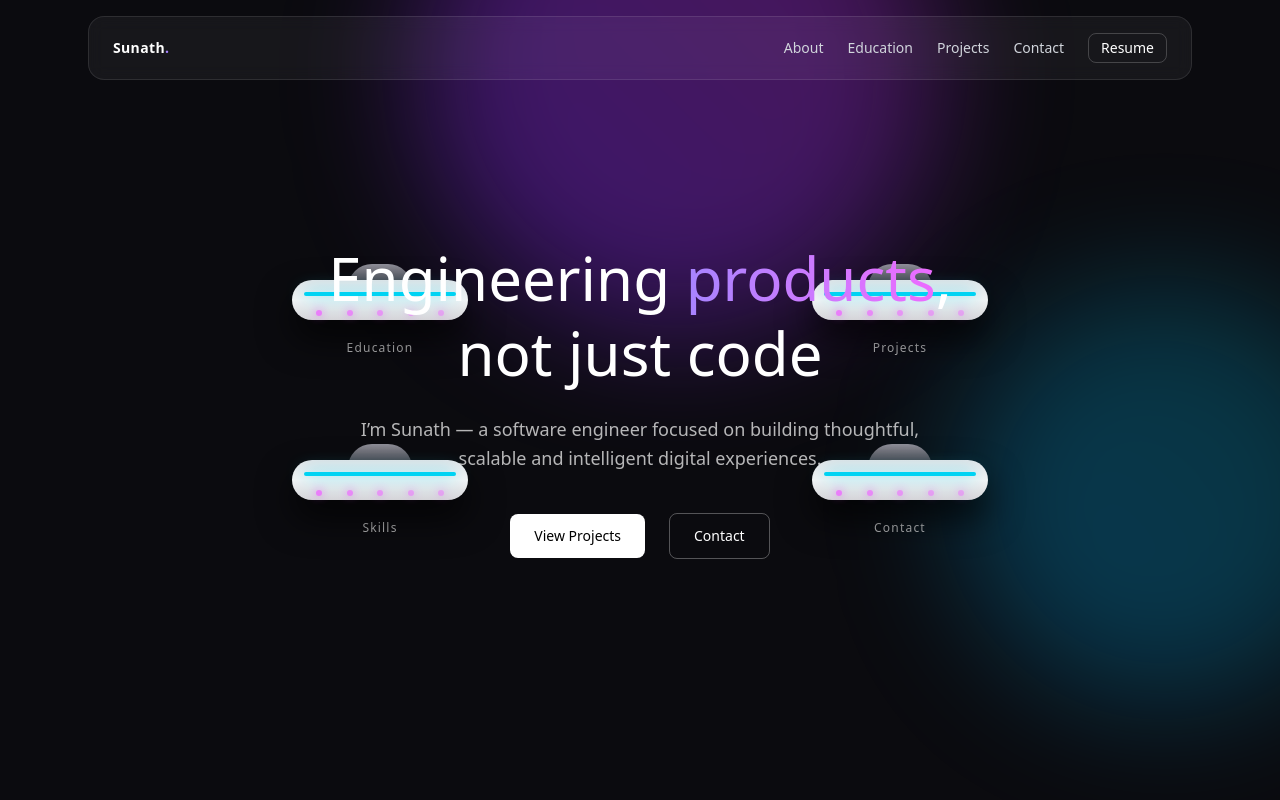
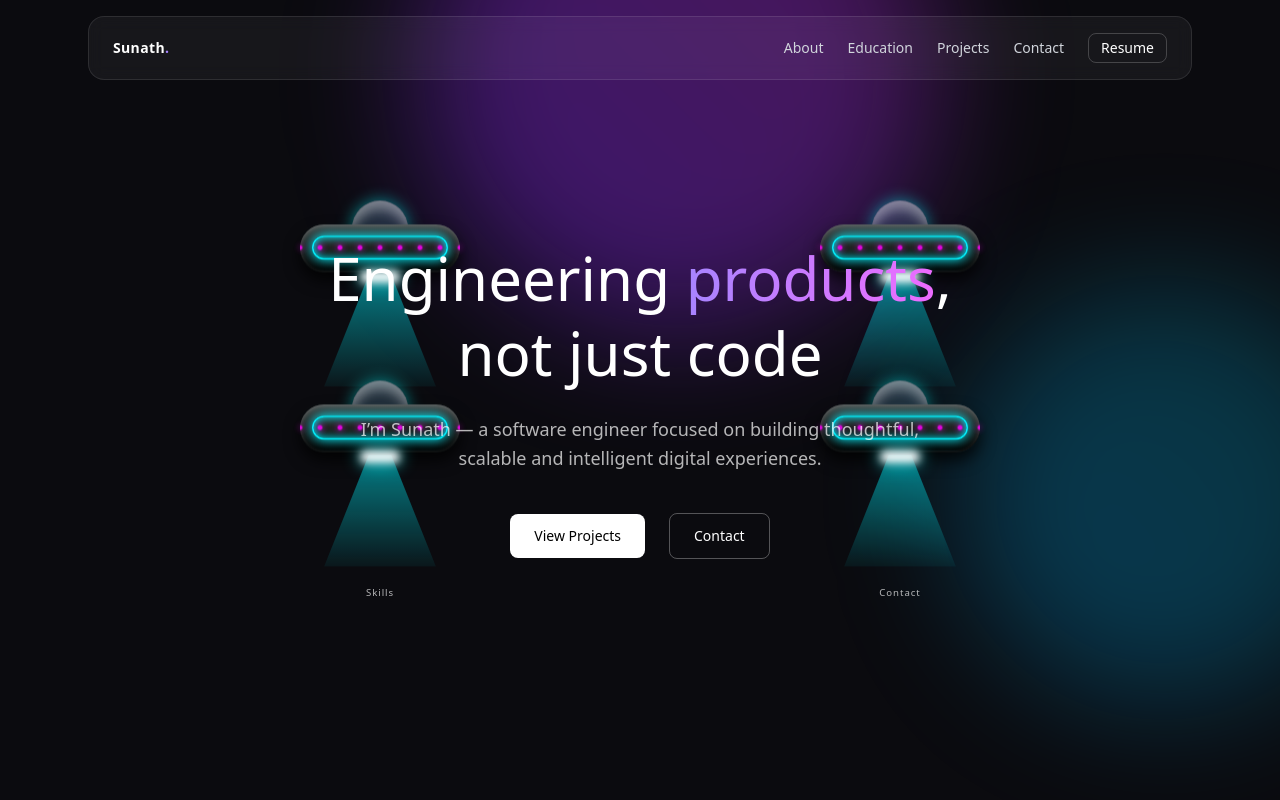
Before and after one commit to sunath2711/portfolioProject, a Next.js app: page / in a window 1280 px wide. Shown: the top 800 px of the page. Built offline with nearby package versions, Linux system fonts and the light colour scheme.

Commit message:
Good ugrade to UFO design

```diff
--- a/components/UfoItem.tsx
+++ b/components/UfoItem.tsx
@@ -11,46 +11,91 @@ export default function UFOItem({ label, onClick }: UFOItemProps) {
   return (
     <motion.button
       onClick={onClick}
-      whileHover={{ scale: 1.08 }}
+      whileHover={{ scale: 1.04 }}
       className="relative flex flex-col items-center focus:outline-none"
+      style={{ transform: "scale(0.8)" }} // 🔹 20% size reduction
     >
-      {/* UFO BODY */}
-      <div className="relative h-16 w-44">
-        {/* Dome */}
-        <div className="absolute left-1/2 top-0 h-6 w-16 -translate-x-1/2 rounded-t-full bg-gradient-to-b from-zinc-400 to-zinc-700 opacity-90 blur-[0.3px]" />
+      <div className="relative flex h-[250px] w-[200px] flex-col items-center">
+        {/* Glass Dome */}
+        <div
+          className="relative z-20 h-[45px] w-[70px] rounded-t-full border border-white/30"
+          style={{
+            background: "rgba(135,206,250,0.2)",
+            backdropFilter: "blur(5px)",
+            boxShadow:
+              "inset 0 10px 15px rgba(255,255,255,0.4), 0 0 20px rgba(0,255,255,0.5)",
+            marginBottom: "-15px",
+          }}
+        />
 
-        {/* Saucer */}
-        <div className="absolute inset-x-0 top-4 h-10 rounded-full bg-gradient-to-b from-zinc-200 via-zinc-100 to-zinc-300 shadow-[0_18px_35px_rgba(0,0,0,0.7)]" />
+        {/* Saucer Body */}
+        <div
+          className="relative z-30 h-[60px] w-[200px] rounded-full"
+          style={{
+            background: "linear-gradient(to bottom, #444, #222, #000)",
+            boxShadow:
+              "inset 0 2px 5px rgba(255,255,255,0.2), 0 10px 20px rgba(0,0,0,0.8)",
+            borderBottom: "2px solid #111",
+          }}
+        >
+          <div
+            className="absolute left-1/2 top-1/2 h-[30px] w-[170px] -translate-x-1/2 -translate-y-1/2 rounded-full"
+            style={{
+              border: "2px solid #00f3ff",
+              boxShadow:
+                "0 0 15px #00f3ff, inset 0 0 10px #00f3ff",
+            }}
+          />
 
-        {/* Neon ring */}
-        <div className="absolute inset-x-3 top-[28px] h-1 rounded-full bg-cyan-400 shadow-[0_0_18px_rgba(34,211,238,1)]" />
+          <div
+            className="absolute inset-0 rounded-full"
+            style={{
+              backgroundImage:
+                "radial-gradient(circle, #ff00ff 2px, transparent 4px)",
+              backgroundSize: "25px 50px",
+              backgroundPosition: "center",
+              animation: "ufoPulse 1.5s infinite",
+            }}
+          />
+        </div>
 
-        {/* Neon dots */}
-        <div className="absolute inset-x-6 bottom-3 flex justify-between">
-          {[0, 1, 2, 3, 4].map((i) => (
-            <span
-              key={i}
-              className="h-1.5 w-1.5 rounded-full bg-fuchsia-400 shadow-[0_0_10px_rgba(217,70,239,1)] animate-pulse"
-              style={{ animationDelay: `${i * 120}ms` }}
-            />
-          ))}
-        </div>
-      </div>
+        <div
+          className="z-40 mt-[-2px] h-[15px] w-[50px] rounded-full"
+          style={{
+            background: "#fff",
+            filter: "blur(5px)",
+            boxShadow: "0 0 20px #00f3ff",
+          }}
+        />
 
-      {/* TRACTOR BEAM */}
-      <div className="pointer-events-none absolute top-[60px] h-40 w-32 origin-top scale-y-0 transition-transform duration-300 group-hover:scale-y-100">
         <div
-          className="h-full w-full bg-gradient-to-b from-cyan-300/40 to-transparent"
+          className="pointer-events-none mt-[-10px] h-[140px] w-[140px]"
           style={{
-            clipPath: "polygon(50% 0%, 62% 0%, 100% 100%, 0% 100%, 38% 0%)",
+            background:
+              "linear-gradient(to bottom, rgba(0,243,255,0.5), rgba(0,243,255,0.05))",
+            clipPath:
+              "polygon(40% 0%, 60% 0%, 100% 100%, 0% 100%)",
           }}
         />
       </div>
 
-      {/* LABEL */}
-      <span className="mt-3 text-xs tracking-widest text-white/70">
+      <span className="mt-2 text-xs tracking-widest text-white/70">
         {label}
       </span>
+
+      <style jsx>{`
+        @keyframes ufoPulse {
+          0%,
+          100% {
+            opacity: 1;
+            filter: drop-shadow(0 0 5px #ff00ff);
+          }
+          50% {
+            opacity: 0.35;
+            filter: drop-shadow(0 0 2px #ff00ff);
+          }
+        }
+      `}</style>
     </motion.button>
   );
 }
```
